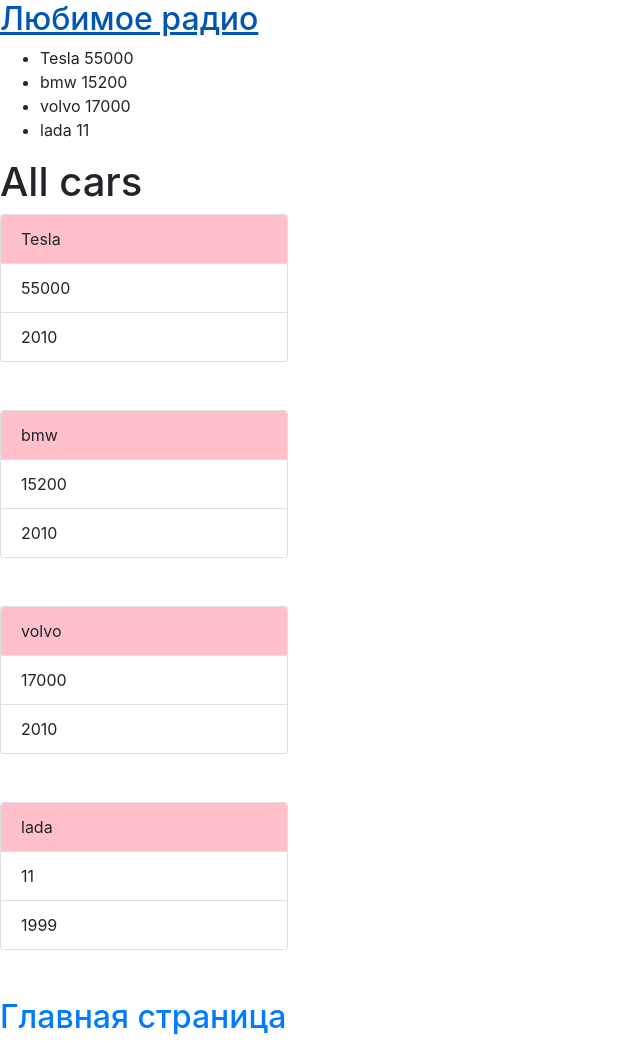
After one commit to mashaBurdo/django-125, a Django app: page /all_cars/ in a window 1280 px wide. The commit adds this page. Shown: the whole page, without its empty margins (0-640 px from the left). Run offline with Django 4.2, Linux system fonts and the light colour scheme; data comes from the database, SQL or seed files in the repository.

Commit message:
list style

```diff
--- /dev/null
+++ b/group_125/cars/templates/cars/all_cars.html
@@ -0,0 +1,15 @@
+{% extends 'base.html' %}
+{%load static %}
+<html lang="en">
+{% block page_content %}
+    <h1>All cars</h1>
+{% for car in cars %}
+<div class="card mb-5" style="width: 18rem;">
+  <ul class="list-group list-group-flush pink-bg">
+    <li class="list-group-item"  style="background-color: pink;">{{car.title}}</li>
+    <li class="list-group-item">{{car.costs}}</li>
+    <li class="list-group-item">{{car.create}}</li>
+  </ul>
+</div>
+{% endfor %}
+{% endblock %}
--- a/group_125/cars/urls.py
+++ b/group_125/cars/urls.py
@@ -2,10 +2,11 @@
 from django.urls import path
 
 urlpatterns = [
-    path('car/', views.Car,name='car'),
+    path('car/', views.car,name='car'),
     path('info/', views.info,name='info'),
     path('', views.main,name='index'),
     path('bmw/',views.bmw,name='bmw'),
     path('volvo/',views.volvo,name='volvo'),
     path('tesla/',views.tesla,name='tesla'),
+    path('all_cars/', views.all_cars, name='all_cars')
 ]
--- a/group_125/cars/views.py
+++ b/group_125/cars/views.py
@@ -1,5 +1,6 @@
 from django.shortcuts import render, redirect
 from django.http import HttpResponse,HttpResponseNotFound
+from cars.models import Car
 # Create your views here.
 lst_car=['bmw','volvo','tesla']
 
@@ -13,8 +14,11 @@
 #     'urls':cars_models
 # }
 
+def all_cars(request):
+    cars = Car.objects.all()
+    return render(request,'cars/all_cars.html',{'cars':cars})
 
-def Car(request):
+def car(request):
     return HttpResponse('My cars')
 
 def info(request):
--- a/group_125/group_125/templates/base.html
+++ b/group_125/group_125/templates/base.html
@@ -3,12 +3,13 @@
 <head>
     <meta charset="UTF-8">
     <title>Базовая страница</title>
+    <link rel="stylesheet" href="https://cdn.jsdelivr.net/npm/bootstrap@4.0.0/dist/css/bootstrap.min.css" integrity="sha384-Gn5384xqQ1aoWXA+058RXPxPg6fy4IWvTNh0E263XmFcJlSAwiGgFAW/dAiS6JXm" crossorigin="anonymous">
 </head>
 <body>
 <h2><a href="https://unistar.by/">Любимое радио</a></h2>
 <ul>
 {% for car in cars%}
-    <li>{{car}}</li>
+    <li>{{car.title}} {{car.costs}}</li>
 {%endfor%}
 </ul>
 {% block page_content %}
```
